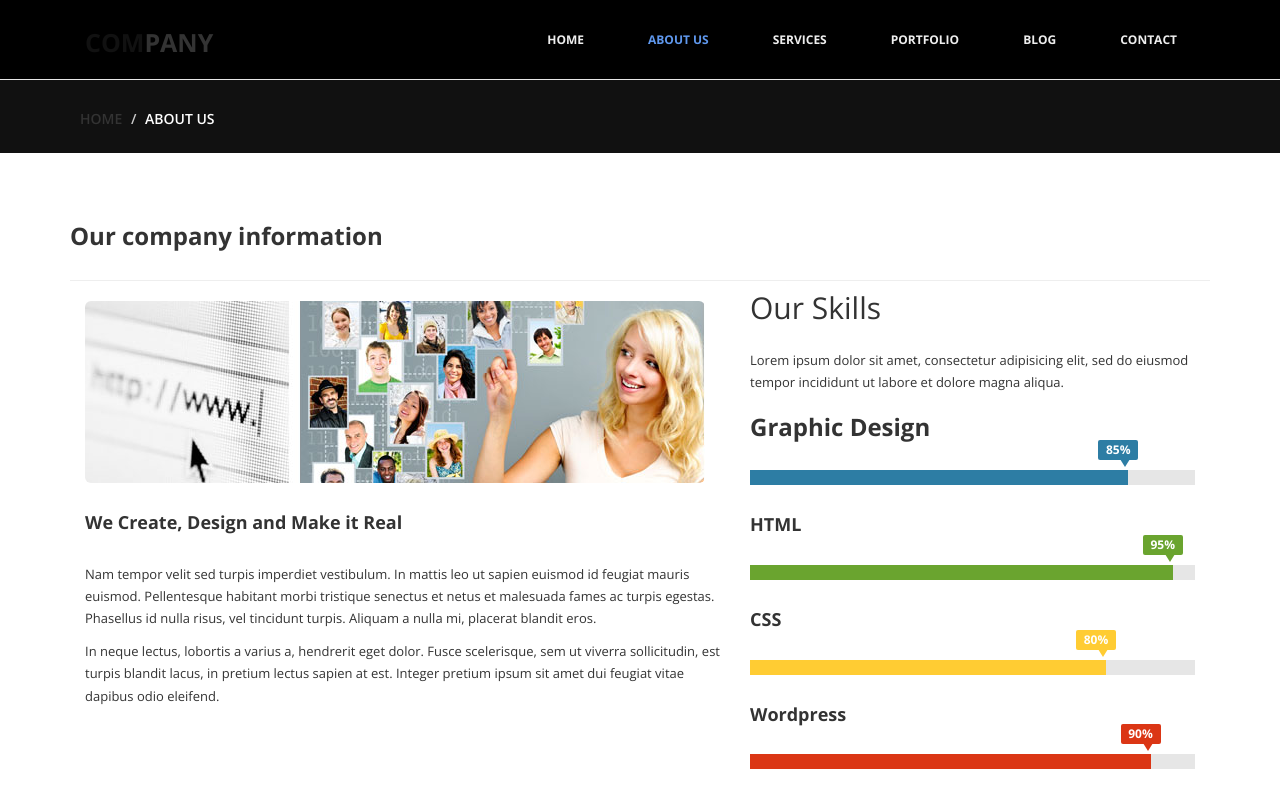
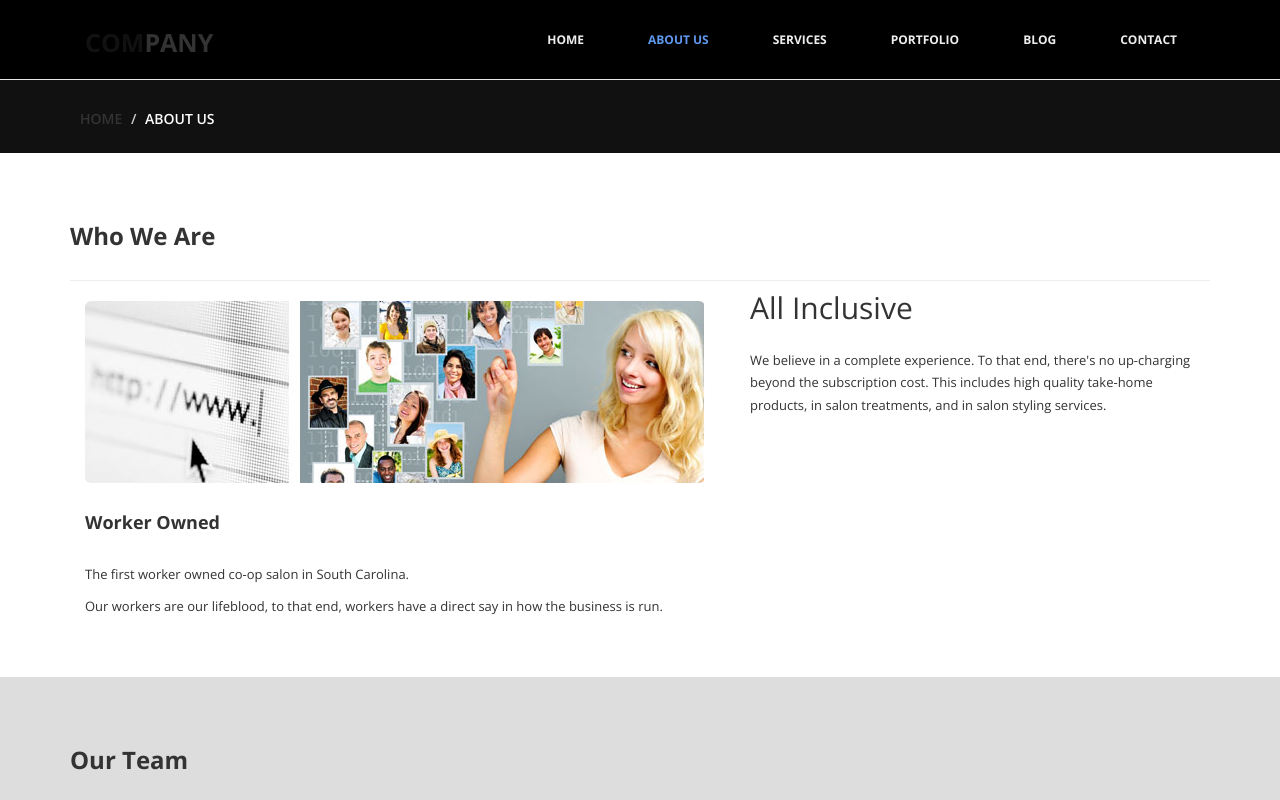
Before and after one commit to 90301/StyleConnectSalon, a plain HTML site: page about.html in a window 1280 px wide. Shown: the top 800 px of the page. Drawn offline with nearby package versions, Linux system fonts and the light colour scheme.

Commit message:
updated about

```diff
--- a/about.html
+++ b/about.html
@@ -66,56 +66,19 @@
 
   <div class="aboutus">
     <div class="container">
-      <h3>Our company information</h3>
+      <h3>Who We Are</h3>
       <hr>
       <div class="col-md-7 wow fadeInDown" data-wow-duration="1000ms" data-wow-delay="300ms">
         <img src="images/7.jpg" class="img-responsive">
-        <h4>We Create, Design and Make it Real</h4>
-        <p>Nam tempor velit sed turpis imperdiet vestibulum. In mattis leo ut sapien euismod id feugiat mauris euismod. Pellentesque habitant morbi tristique senectus et netus et malesuada fames ac turpis egestas. Phasellus id nulla risus, vel tincidunt
-          turpis. Aliquam a nulla mi, placerat blandit eros. </p>
-        <p>In neque lectus, lobortis a varius a, hendrerit eget dolor. Fusce scelerisque, sem ut viverra sollicitudin, est turpis blandit lacus, in pretium lectus sapien at est. Integer pretium ipsum sit amet dui feugiat vitae dapibus odio eleifend.</p>
+        <h4>Worker Owned</h4>
+        <p>The first worker owned co-op salon in South Carolina.</p>
+        <p>Our workers are our lifeblood, to that end, workers have a direct say in how the business is run.</p>
       </div>
       <div class="col-md-5 wow fadeInDown" data-wow-duration="1000ms" data-wow-delay="600ms">
         <div class="skill">
-          <h2>Our Skills</h2>
-          <p>Lorem ipsum dolor sit amet, consectetur adipisicing elit, sed do eiusmod tempor incididunt ut labore et dolore magna aliqua.</p>
-
-          <div class="progress-wrap">
-            <h3>Graphic Design</h3>
-            <div class="progress">
-              <div class="progress-bar  color1" role="progressbar" aria-valuenow="40" aria-valuemin="0" aria-valuemax="100" style="width: 85%">
-                <span class="bar-width">85%</span>
-              </div>
-
-            </div>
-          </div>
-
-          <div class="progress-wrap">
-            <h4>HTML</h4>
-            <div class="progress">
-              <div class="progress-bar color2" role="progressbar" aria-valuenow="20" aria-valuemin="0" aria-valuemax="100" style="width: 95%">
-                <span class="bar-width">95%</span>
-              </div>
-            </div>
-          </div>
-
-          <div class="progress-wrap">
-            <h4>CSS</h4>
-            <div class="progress">
-              <div class="progress-bar color3" role="progressbar" aria-valuenow="60" aria-valuemin="0" aria-valuemax="100" style="width: 80%">
-                <span class="bar-width">80%</span>
-              </div>
-            </div>
-          </div>
-
-          <div class="progress-wrap">
-            <h4>Wordpress</h4>
-            <div class="progress">
-              <div class="progress-bar color4" role="progressbar" aria-valuenow="80" aria-valuemin="0" aria-valuemax="100" style="width: 90%">
-                <span class="bar-width">90%</span>
-              </div>
-            </div>
-          </div>
+          <h2>All Inclusive</h2>
+          <p>We believe in a complete experience. To that end, there's no up-charging beyond the subscription cost.
+            This includes high quality take-home products, in salon treatments, and in salon styling services. </p>
         </div>
       </div>
     </div>
```
